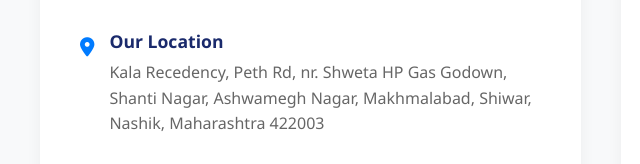
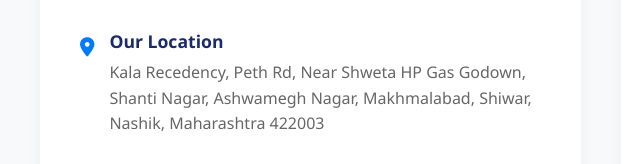
Before and after one commit to DKapoore/dkapoore.shop, a plain HTML site: page contact.html in a window 1280 px wide. Shown: the part 1043-1207 px from the top of the page, 39-679 px from the left. Drawn offline with Linux system fonts and the light colour scheme.

Commit message:
contact.html

```diff
--- a/contact.html
+++ b/contact.html
@@ -678,7 +678,7 @@
                             </div>
                             <div class="contact-text">
                                 <h4>Our Location</h4>
-                                <p>Kala Recedency, Peth Rd, nr. Shweta HP Gas Godown,</p>
+                                <p>Kala Recedency, Peth Rd, Near Shweta HP Gas Godown,</p>
                                 <p>Shanti Nagar, Ashwamegh Nagar, Makhmalabad, Shiwar,</p>
                                 <p>Nashik, Maharashtra 422003</p>
                             </div>
```
